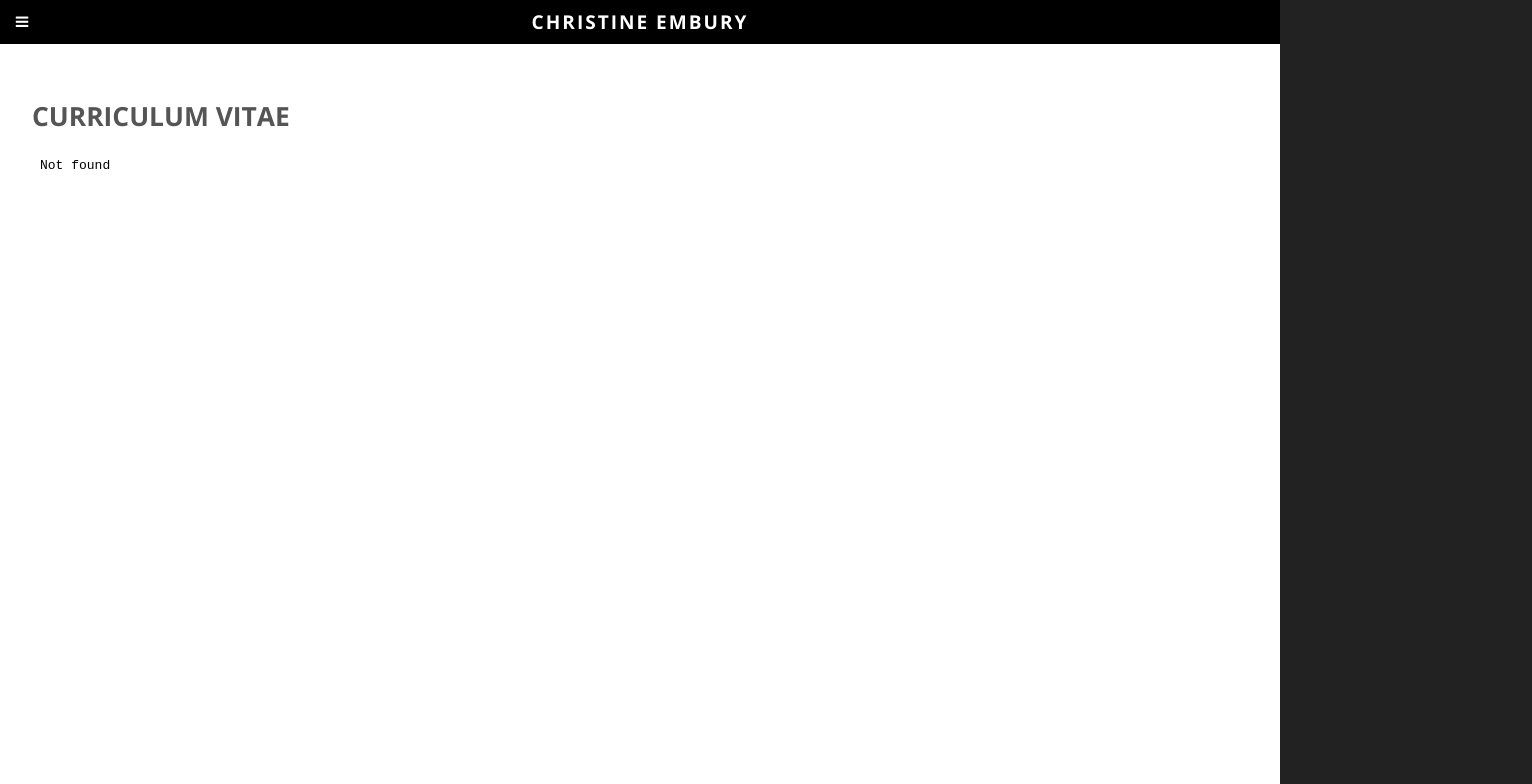
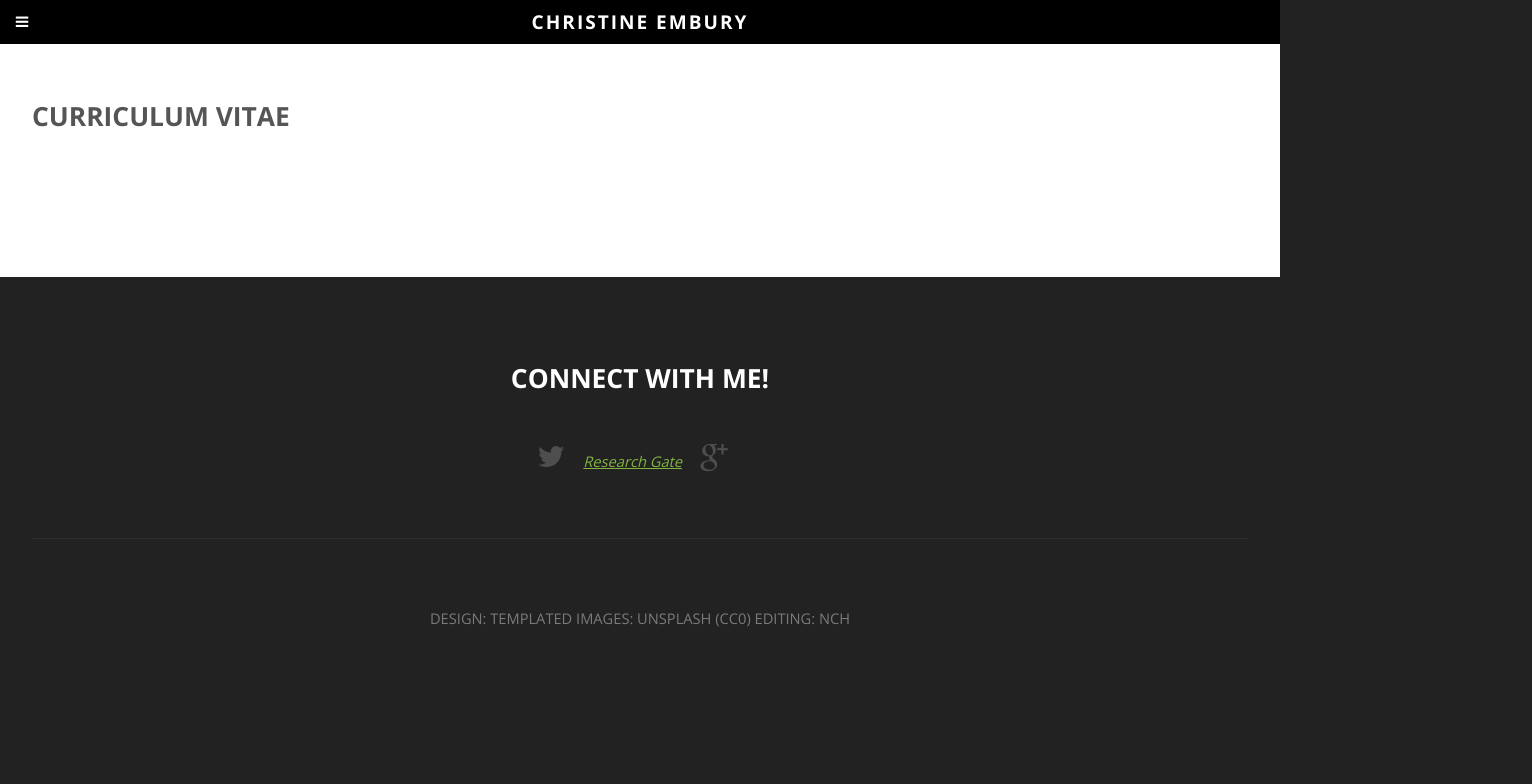
Before and after one commit to cmembury/cmembury, a plain HTML site: page CV.html in a window 1280 px wide. Shown: the top 784 px of the page, 1532 px wide, since content can reach past the window. Drawn offline with nearby package versions, Linux system fonts and the light colour scheme; grey boxes are pictures that could not be loaded.

Commit message:
removeCV

```diff
--- a/CV.html
+++ b/CV.html
@@ -66,7 +66,7 @@
 								<header class="major">
 									<h2>Curriculum Vitae</h2>
 									<span class="byline">                                </span>
-									<iframe src="CV_Christine Embury_website.pdf" width="1500" height="1000">
+									<!--<iframe src="CV_Christine Embury_website.pdf" width="1500" height="1000"> -->
 								</header>
 								<p> </p>
 							</section>
```
